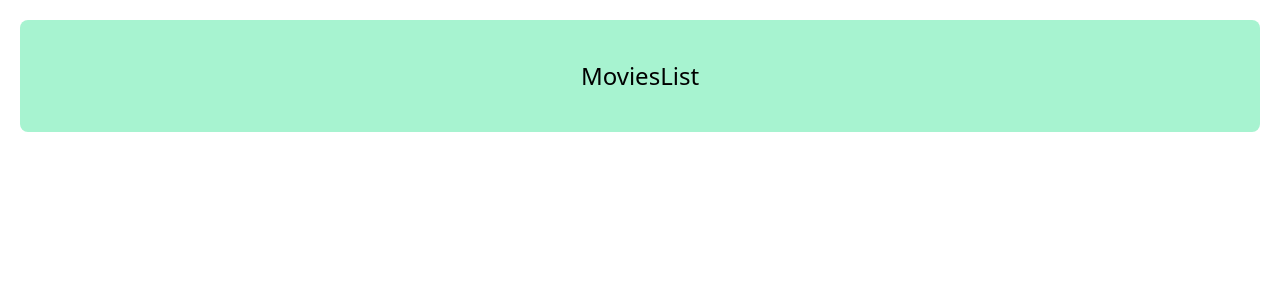
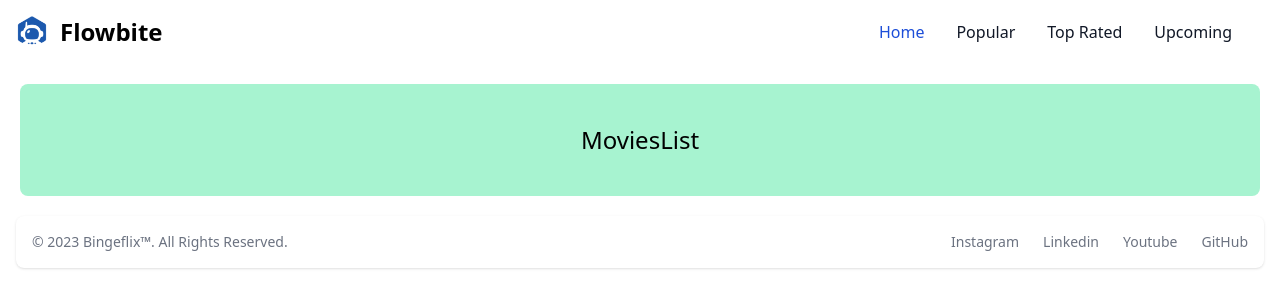
Before and after one commit to kasiliwachiye/bingeflix, a React (Create React App) app: page / in a window 1280 px wide. Shown: the top 308 px of the page. Built offline with nearby package versions, Linux system fonts and the light colour scheme.

Commit message:
header and footer flowbite setup

```diff
--- a/src/App.js
+++ b/src/App.js
@@ -1,10 +1,15 @@
 import { AllRoutes } from "./routes/AllRoutes";
+import { Header } from "./components/Header";
+import { Footer } from "./components/Footer";
 import './App.css';
 
 function App() {
   return (
     <div className="App">
-    <AllRoutes/>
+      <Header />
+      <AllRoutes />
+      <Footer />
+
     </div>
   );
 }
--- a/src/components/Footer.js
+++ b/src/components/Footer.js
@@ -1,6 +1,27 @@
+import { Link } from "react-router-dom";
 
 export const Footer = () => {
   return (
-   <footer>Footer</footer>
+         <footer className="bg-white rounded-lg shadow m-4 dark:bg-gray-800">
+        <div className="w-full mx-auto max-w-screen-xl p-4 md:flex md:items-center md:justify-between">
+        <span className="text-sm text-gray-500 sm:text-center dark:text-gray-400">© 2023 <Link to="/" className="hover:underline">Bingeflix™</Link>. All Rights Reserved.
+        </span>
+        <ul className="flex flex-wrap items-center mt-3 text-sm font-medium text-gray-500 dark:text-gray-400 sm:mt-0">
+        <li>
+            <a href="#" target = "_blank" className="mr-4 hover:underline md:mr-6 ">Instagram</a>
+        </li>
+        <li>
+            <a href="#" target = "_blank" className="mr-4 hover:underline md:mr-6">Linkedin</a>
+        </li>
+        <li>
+            <a href="#" target = "_blank" className="mr-4 hover:underline md:mr-6">Youtube</a>
+        </li>
+        <li>
+            <a href="#" target = "_blank" className="hover:underline">GitHub</a>
+        </li>
+    </ul>
+    </div>
+</footer>
+
   )
 }
--- a/src/components/Header.js
+++ b/src/components/Header.js
@@ -1,6 +1,45 @@
+import { Link, NavLink } from "react-router-dom";
+import Logo from "../assets/logo.png";
+
 
 export const Header = () => {
   return (
-  <header>Header</header>
+  <header>
+
+  <nav className="bg-white border-gray-200 dark:bg-gray-900">
+  <div className="max-w-screen-xl flex flex-wrap items-center justify-between mx-auto p-4">
+    <Link to="/" className="flex items-center">
+        <img src= {Logo} className="h-8 mr-3" alt="Cinemate Logo" />
+        <span className="self-center text-2xl font-semibold whitespace-nowrap dark:text-white">Flowbite</span>
+    </Link>
+    <button data-collapse-toggle="navbar-default" type="button" className="inline-flex items-center p-2 w-10 h-10 justify-center text-sm text-gray-500 rounded-lg md:hidden hover:bg-gray-100 focus:outline-none focus:ring-2 focus:ring-gray-200 dark:text-gray-400 dark:hover:bg-gray-700 dark:focus:ring-gray-600" aria-controls="navbar-default" aria-expanded="false">
+        <span className="sr-only">Open main menu</span>
+        <svg className="w-5 h-5" aria-hidden="true" xmlns="http://www.w3.org/2000/svg" fill="none" viewBox="0 0 17 14">
+            <path stroke="currentColor" stroke-linecap="round" stroke-linejoin="round" stroke-width="2" d="M1 1h15M1 7h15M1 13h15"/>
+        </svg>
+    </button>
+    <div className="hidden w-full md:block md:w-auto" id="navbar-default">
+      <ul className="font-medium flex flex-col p-4 md:p-0 mt-4 border border-gray-100 rounded-lg bg-gray-50 md:flex-row md:space-x-8 md:mt-0 md:border-0 md:bg-white dark:bg-gray-800 md:dark:bg-gray-900 dark:border-gray-700">
+        <li>
+          <NavLink to="/home" className="block py-2 pl-3 pr-4 text-white bg-blue-700 rounded md:bg-transparent md:text-blue-700 md:p-0 dark:text-white md:dark:text-blue-500"  end>Home</NavLink>
+        </li>
+        <li>
+          <NavLink to="/movies/popular" className="block py-2 pl-3 pr-4 text-gray-900 rounded hover:bg-gray-100 md:hover:bg-transparent md:border-0 md:hover:text-blue-700 md:p-0 dark:text-white md:dark:hover:text-blue-500 dark:hover:bg-gray-700 dark:hover:text-white md:dark:hover:bg-transparent">Popular</NavLink>
+        </li>
+        <li>
+          <NavLink to="/movies/top" className="block py-2 pl-3 pr-4 text-gray-900 rounded hover:bg-gray-100 md:hover:bg-transparent md:border-0 md:hover:text-blue-700 md:p-0 dark:text-white md:dark:hover:text-blue-500 dark:hover:bg-gray-700 dark:hover:text-white md:dark:hover:bg-transparent">Top Rated</NavLink>
+        </li>
+        <li>
+          <NavLink to="/movies/upcoming" className="block py-2 pl-3 pr-4 text-gray-900 rounded hover:bg-gray-100 md:hover:bg-transparent md:border-0 md:hover:text-blue-700 md:p-0 dark:text-white md:dark:hover:text-blue-500 dark:hover:bg-gray-700 dark:hover:text-white md:dark:hover:bg-transparent">Upcoming</NavLink>
+        </li>
+        <li>
+          <NavLink to="/" className="block py-2 pl-3 pr-4 text-gray-900 rounded hover:bg-gray-100 md:hover:bg-transparent md:border-0 md:hover:text-blue-700 md:p-0 dark:text-white md:dark:hover:text-blue-500 dark:hover:bg-gray-700 dark:hover:text-white md:dark:hover:bg-transparent"></NavLink>
+        </li>
+      </ul>
+    </div>
+  </div>
+</nav>
+
+  </header>
   )
 }
--- a/src/components/index.js
+++ b/src/components/index.js
@@ -1,5 +1,4 @@
 //all of them are elements
-
-export {Header} from './Header';
-export {Footer} from './Footer';
+export { Header } from "./Header";
+export { Footer } from "./Footer";
 export {Card} from './Card';
```
